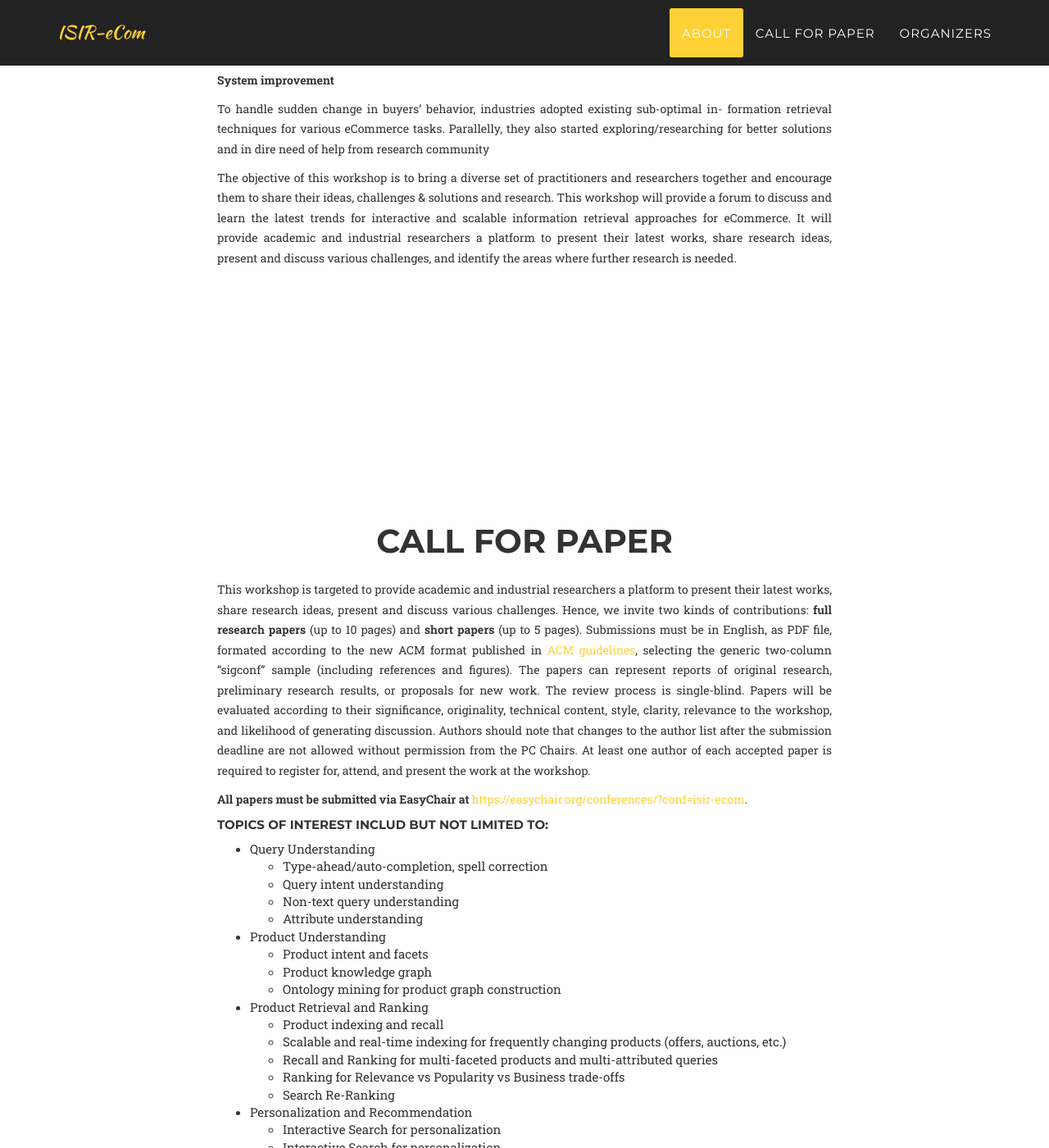
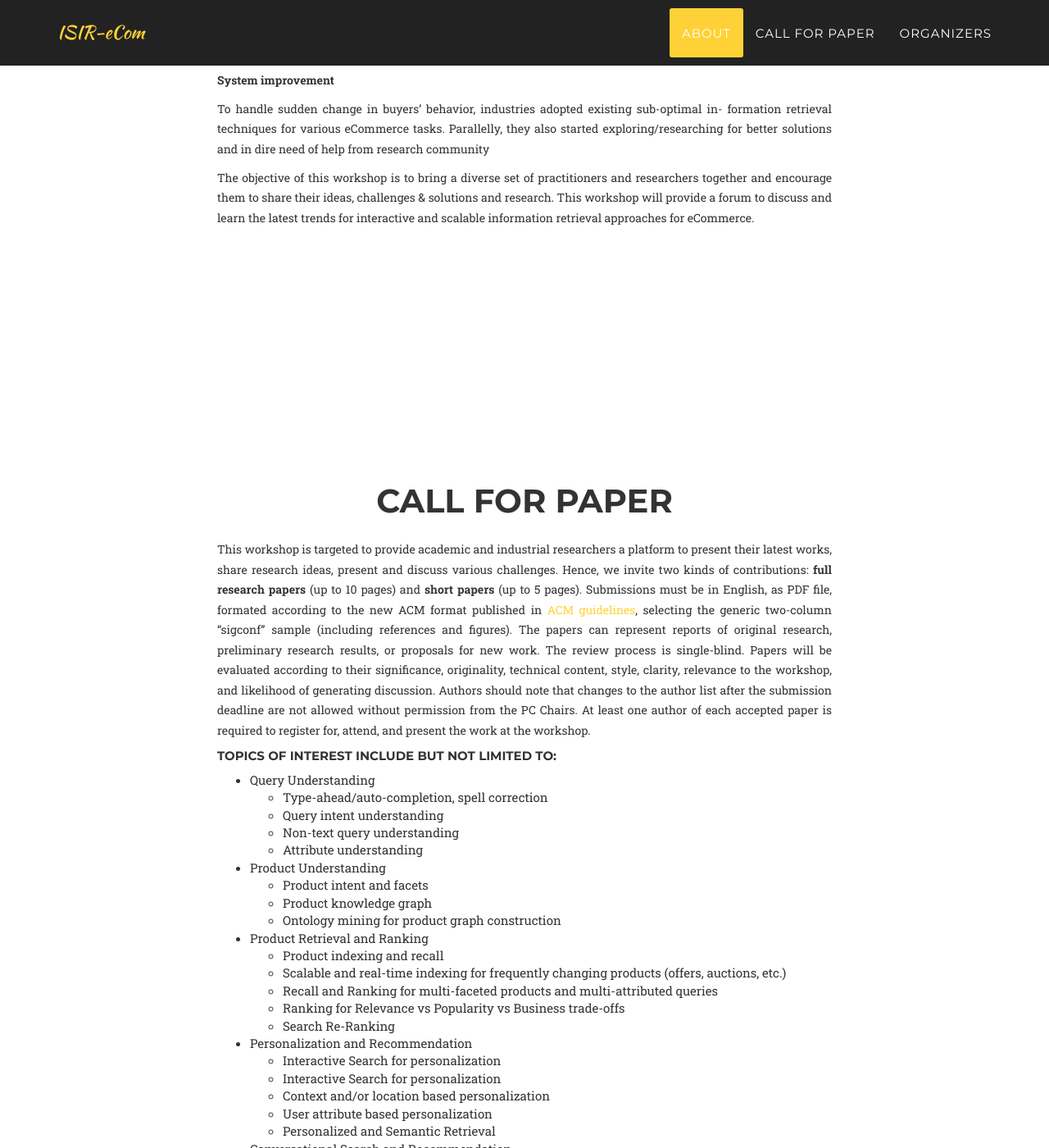
Before and after one commit to ISIR-eCom/ISIR-eCom.github.io, a Jekyll site: the page built from index.html, in a window 1280 px wide and 1400 px high, scrolled down 1434 px. Shown: the whole window at 82% size. Built offline with Jekyll 4.4.1, drawn with Linux system fonts in a browser that asks for light colours; some web fonts are replaced; some of the changed text lies outside the part shown.

Commit message:
add group-email and easychair link, update Linsey Pang pic

```diff
--- a/_config.yml
+++ b/_config.yml
@@ -6,7 +6,7 @@
 
 # SEO settings
 url: http://isir-ecom.github.io
-baseurl: ""
+baseurl: "http://isir-ecom.github.io"
 # baseurl: ""
 
 
@@ -36,12 +36,12 @@
 - name: Linsey Pang
   pic: 2
   position: Walmart Global Tech
-  url: https://www.linkedin.com/in/linsey-pang
+  url: https://www.linkedin.com/in/linsey-pang-50590450
 
 - name: Xiquan Cui
   pic: 3
   position: The Home Depot
-  url: https://www.linkedin.com/in/xiquan-cui
+  url: https://www.linkedin.com/mwlite/in/xiquan-cui-%E5%B4%94%E5%96%9C%E6%B3%89-2486b115
 
 - name: Lingfei Wu
   pic: 4
--- a/_includes/about.html
+++ b/_includes/about.html
@@ -28,7 +28,7 @@
                                 <p>
                                     To handle sudden change in buyers’ behavior, industries adopted existing sub-optimal in- formation retrieval techniques for various eCommerce tasks. Parallelly, they also started exploring/researching for better solutions and in dire need of help from research community
                                 </p>
-                                <p> The objective of this workshop is to bring a diverse set of practitioners and researchers together and encourage them to share their ideas, challenges & solutions and research. This workshop will provide a forum to discuss and learn the latest trends for interactive and scalable information retrieval approaches for eCommerce. It will provide academic and industrial researchers a platform to present their latest works, share research ideas, present and discuss various challenges, and identify the areas where further research is needed.
+                                <p> The objective of this workshop is to bring a diverse set of practitioners and researchers together and encourage them to share their ideas, challenges & solutions and research. This workshop will provide a forum to discuss and learn the latest trends for interactive and scalable information retrieval approaches for eCommerce.
                                 </p>
                         </div>
                     </div>
--- a/_includes/call.html
+++ b/_includes/call.html
@@ -8,14 +8,11 @@
 	                        <div class="col-lg-8 col-lg-offset-2 text-justify">
 	                            <p class="large text-muted">
 	                            	<p> This workshop is targeted to provide academic and industrial researchers a platform to present their latest works, share research ideas, present and discuss various challenges. Hence, we invite two kinds of contributions: <b>full research papers</b> (up to 10 pages) and <b>short papers</b> (up to 5 pages). Submissions must be in English, as PDF file, formated according to the new ACM format published in <a href="https://www.acm.org/publications/proceedings-template">ACM guidelines</a>, selecting the generic two-column  “sigconf” sample (including references and figures). The papers can represent reports of original research, preliminary research results, or proposals for new work. The review process is single-blind.  Papers will be evaluated according to their significance, originality, technical content, style, clarity, relevance to the workshop, and likelihood of generating discussion. Authors should note that changes to the author list after the submission deadline are not allowed without permission from the PC Chairs.  At least one author of each accepted paper is required to register for, attend, and present the work at the workshop. </p>
-	                            	<p>
-	                            	<b>All papers must be submitted via EasyChair at </b> <a href="https://easychair.org/conferences/?conf=isir-ecom" target="\_blank">https://easychair.org/conferences/?conf=isir-ecom</a>.
-	                            	</p>
 
 <!-- <p>Papers presented at the workshop will be required to be uploaded to arXiv.org but will be considered non-archival, and may be submitted elsewhere (modified or not), although the workshop site will maintain a link to the arXiv versions. This makes the workshop a forum for the presentation and discussion of current work, without preventing the work from being published elsewhere.</p>
  -->
 
-								    <h5>Topics of interest includ but not limited to:</h5>
+								    <h5>Topics of interest include but not limited to:</h5>
 								    <ul>
 							  			<li>Query Understanding</li>
 										<ul>
@@ -63,7 +60,9 @@
 											<li>End-to-End solution for interactive and scalable search framework</li>
 										</ul>
 								    </ul>
-
+								    <p>
+								    <h5>All papers must be submitted via EasyChair at </h5> <a href="https://easychair.org/conferences/?conf=isirecom2022" target="\_blank">https://easychair.org/conferences/?conf=isirecom2022</a>.
+	                            	</p>
 							 </div>
 	                    </div>
 	                </div>
--- a/_includes/footer.html
+++ b/_includes/footer.html
@@ -11,7 +11,7 @@
                 <div class="col-md-4">
                     <ul class="list-inline quicklinks">
                         <li>
-                            <!--Contact us at: <a href="mailto:lnd4ir@easychair.com">lnd4ir@easychair.com</a> -->
+                            <p class="large text-muted">Please send questions and enquiries to <a href="mailto:isir-wsdm@googlegroups.com">isir-wsdm@googlegroups.com</a>.</p>
                         </li>
                     </ul>
                 </div>
--- a/_includes/sponsors.html
+++ b/_includes/sponsors.html
@@ -4,7 +4,7 @@
             <div class="row">
                 <div class="col-lg-12 text-center">
                     <h2 class="section-heading">Sponsors</h2>
-                    <!-- <h3 class="section-subheading text-muted"></h3> -->
+                    <?????-- <h3 class="section-subheading text-muted"></h3> -->
 <!--
                 </div>
             </div>
```
Also changed, not shown: img/team/2.jpg.
